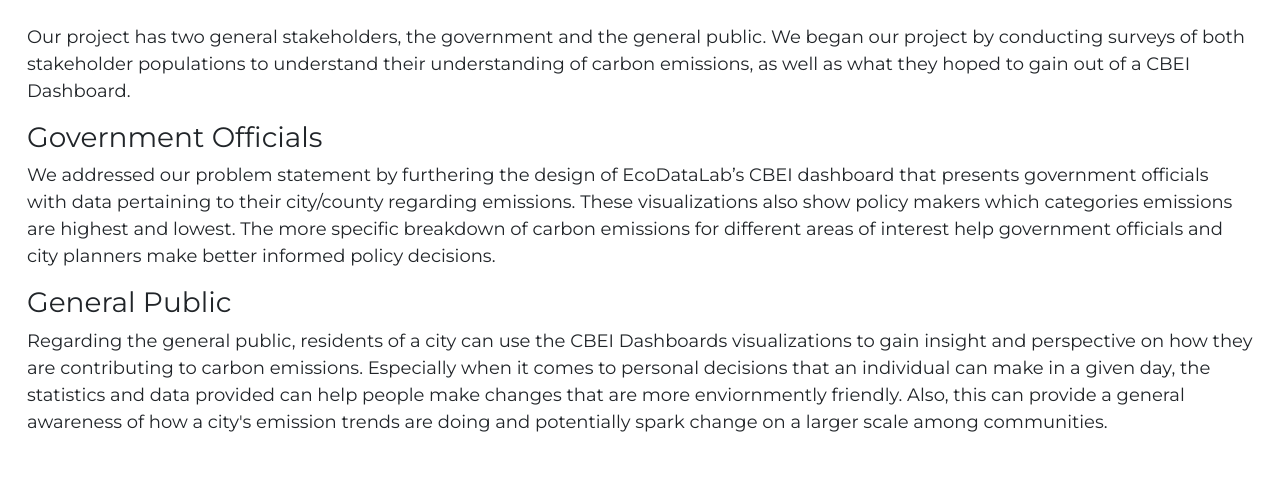
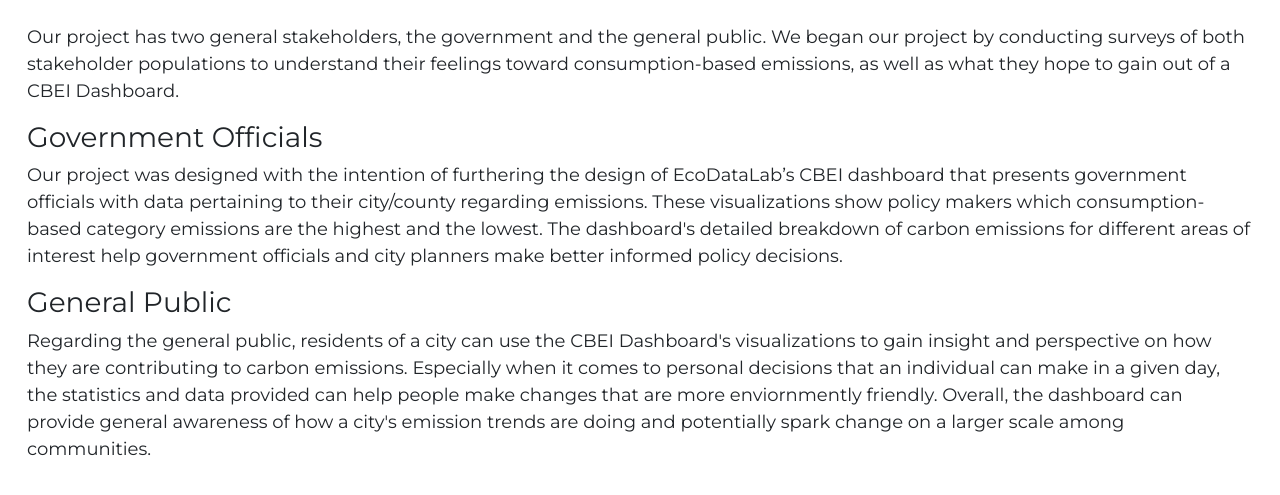
Before and after one commit to emilysmokoff/eco-data-lab.github.io, a website: page stakeholders.html in a window 1280 px wide. Shown: the part 217-712 px from the top of the page. Drawn offline with nearby package versions, Linux system fonts and the light colour scheme.

```diff
--- a/stakeholders.html
+++ b/stakeholders.html
@@ -49,21 +49,21 @@
         <h2 class="normal">Our Stakeholders</h2>
         <div class="stakeholders">
             <p>Our project has two general stakeholders, the government and the general public. We began our project by conducting
-                surveys of both stakeholder populations to understand their understanding of carbon emissions, as well as what they
-                hoped to gain out of a CBEI Dashboard.
+                surveys of both stakeholder populations to understand their feelings toward consumption-based emissions, as well as what they
+                hope to gain out of a CBEI Dashboard.
             </p>
             <h3>Government Officials</h3>
-            <p>We addressed our problem statement by furthering the design of EcoDataLab’s
+            <p>Our project was designed with the intention of furthering the design of EcoDataLab’s
                  CBEI dashboard that presents government officials with data
-                 pertaining to their city/county regarding emissions. These visualizations also show policy makers
-                 which categories emissions are highest and lowest. The more specific breakdown of
+                 pertaining to their city/county regarding emissions. These visualizations show policy makers
+                 which consumption-based category emissions are the highest and the lowest. The dashboard's detailed breakdown of
                   carbon emissions for different areas of interest help government officials and city planners make better informed policy decisions.
             </p>
 
             <h3>General Public</h3>
-            <p> Regarding the general public, residents of a city can use the CBEI Dashboards visualizations to gain insight and perspective on how they are contributing
+            <p> Regarding the general public, residents of a city can use the CBEI Dashboard's visualizations to gain insight and perspective on how they are contributing
                 to carbon emissions. Especially when it comes to personal decisions that an individual can make in a given day, the statistics and data provided can help people make changes that are more enviornmently friendly.
-                Also, this can provide a general awareness of how a city's emission trends are doing and potentially spark change on a larger scale among communities.
+                Overall, the dashboard can provide general awareness of how a city's emission trends are doing and potentially spark change on a larger scale among communities.
            </p>
         </div>
     </main>
```
Also changed, not shown: benefits.html (+1 -1 lines), index.html (+1 -1 lines), summary.html (+1 -1 lines).
